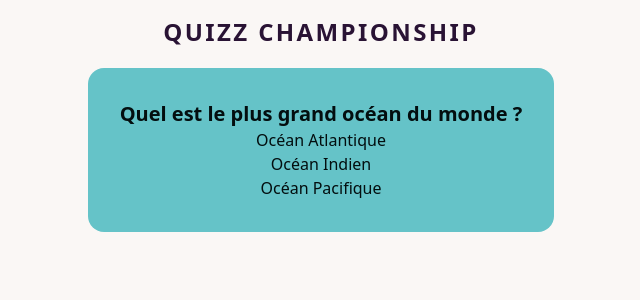
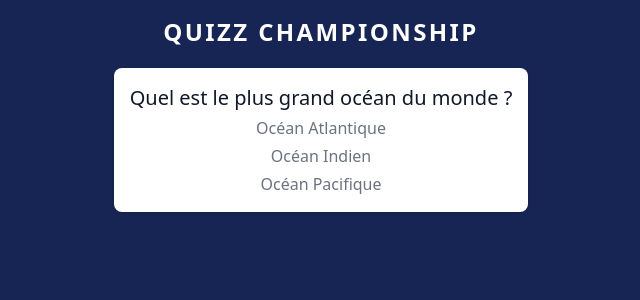
Before and after one commit to Fanou59/quizzReactJS, a React (Vite) app: page / in a window 1280 px wide. Shown: the top 300 px of the page, without its empty margins (319-959 px from the left). Built offline with nearby package versions, Linux system fonts and the light colour scheme.

Commit message:
Mise à jour du style et de la structure du composant Quiz, ajout de la fonctionnalité de réinitialisation et amélioration des dépendances

```diff
--- a/index.html
+++ b/index.html
@@ -6,8 +6,8 @@
     <meta name="viewport" content="width=device-width, initial-scale=1.0" />
     <title>Quizz</title>
   </head>
-  <body>
-    <div id="root" class="p-4"></div>
+  <body class="bg-blue-950">
+    <div id="root" class="p-4 h-screen"></div>
     <script type="module" src="/src/main.jsx"></script>
   </body>
 </html>
--- a/src/App.jsx
+++ b/src/App.jsx
@@ -4,14 +4,10 @@ import { data } from "./data/data";
 function App() {
   return (
     <div className="flex flex-col items-center gap-5">
-      <h1 className="font-bold uppercase tracking-widest text-2xl">
+      <h1 className="font-bold uppercase tracking-widest text-2xl text-white">
         Quizz Championship
       </h1>
-      <div className="card bg-primary text-primary-content w-fit">
-        <div className="card-body">
-          <Quiz quizData={data} />
-        </div>
-      </div>
+      <Quiz quizData={data} />
     </div>
   );
 }
--- a/src/components/Quiz.jsx
+++ b/src/components/Quiz.jsx
@@ -16,22 +16,43 @@ export const Quiz = ({ quizData }) => {
     }
   };
 
+  const resetQuiz = () => {
+    setCurrentQuestion(0);
+    setScore(0);
+    setShowResults(false);
+  };
+
   if (showResults) {
     return (
-      <h2>
-        Votre score : {score} / {quizData.length}
-      </h2>
+      <>
+        <h2 className="text-white text-xl font-medium">
+          Votre score : {score} / {quizData.length}
+        </h2>
+
+        <button
+          className="text-gray-900 bg-gradient-to-r from-lime-200 via-lime-400 to-lime-500 hover:bg-gradient-to-br focus:ring-4 focus:outline-none focus:ring-lime-300 dark:focus:ring-lime-800 font-medium rounded-lg text-sm px-5 py-2.5 text-center me-2 mb-2"
+          onClick={resetQuiz}
+        >
+          Retry
+        </button>
+      </>
     );
   }
 
   const question = quizData[currentQuestion];
 
   return (
-    <div>
-      <h2 className="text-xl font-bold">{question.questionText}</h2>
+    <div className="mx-auto max-w-md rounded-lg bg-white shadow p-4">
+      <h2 className="text-xl font-medium text-gray-900">
+        {question.questionText}
+      </h2>
       <div className="flex flex-col items-center">
         {question.options.map((option, index) => (
-          <button key={index} onClick={() => handleAnswer(option.isCorrect)}>
+          <button
+            className="mt-1 text-gray-500"
+            key={index}
+            onClick={() => handleAnswer(option.isCorrect)}
+          >
             {option.text}
           </button>
         ))}
```
Also changed, not shown: package.json (+10 -10 lines), 1 other file (tests, documents, lock files or other folders).
